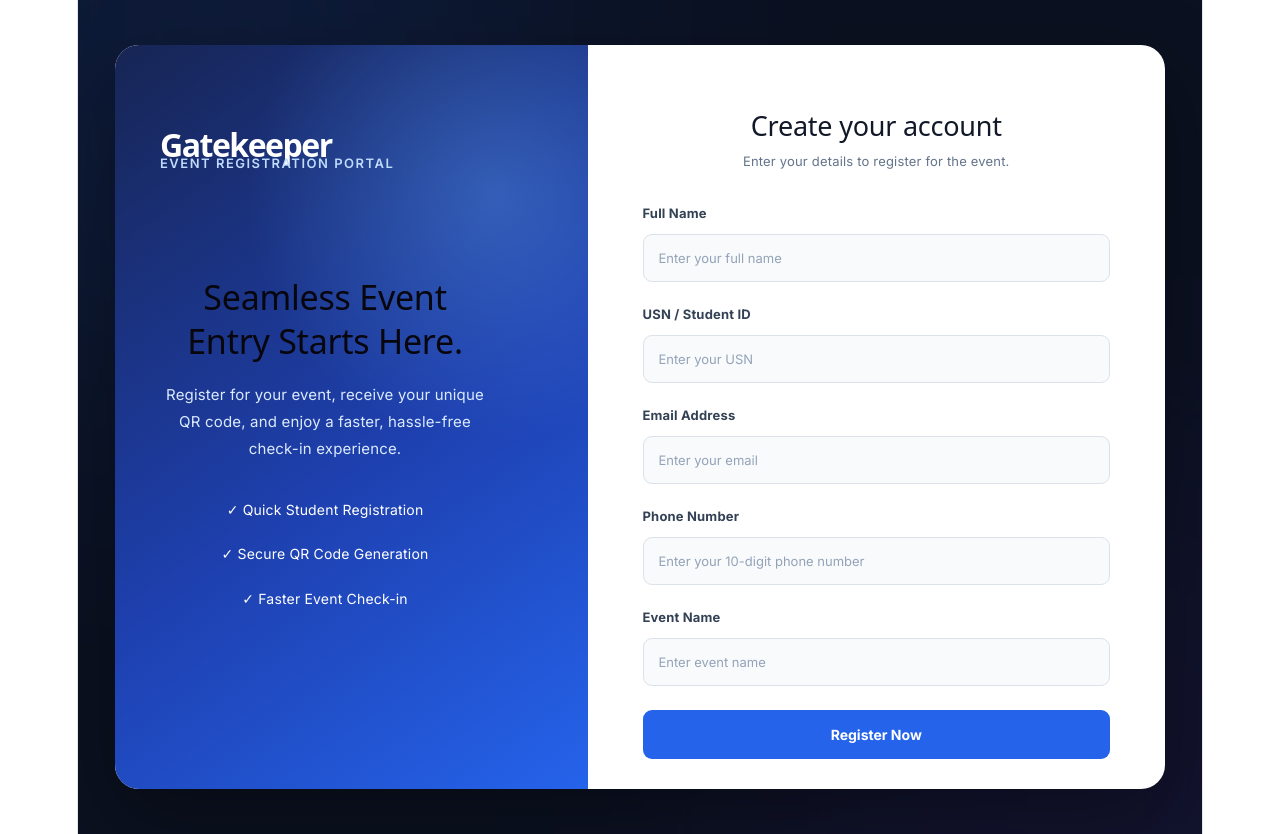
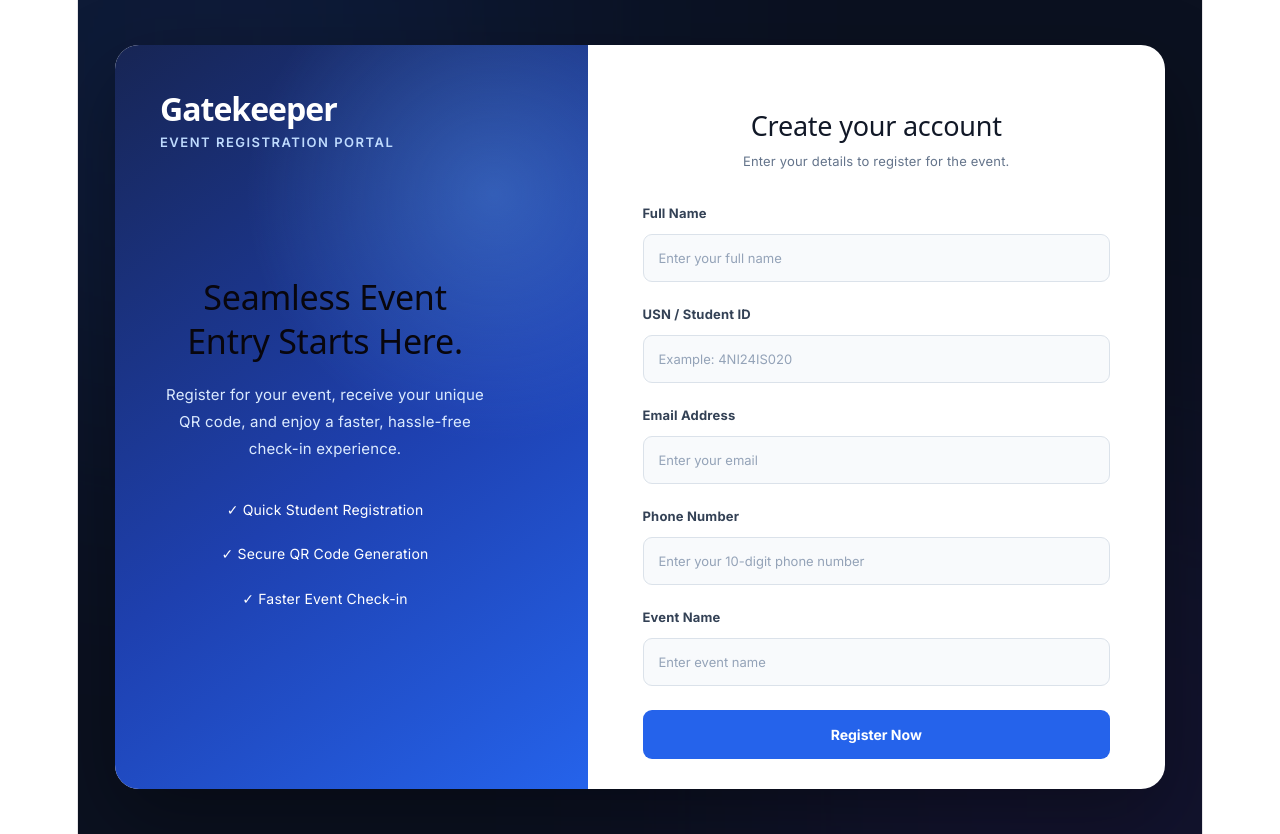
Before and after one commit to ankitashankar/GateKeeper, a React app in the folder frontend/: page / in a window 1280 px wide. Built offline with nearby package versions, Linux system fonts and the light colour scheme; the HTML template or start-up script is replaced by a standard one.

Commit message:
Improve registration validation and UI

```diff
--- a/frontend/src/pages/Registration.css
+++ b/frontend/src/pages/Registration.css
@@ -73,28 +73,33 @@ body {
 
 /* BRANDING */
 
-.registration-card h1 {
+.registration-card > h1 {
   position: absolute;
-  top: 55px;
+  top: 45px;
   left: 45px;
-  z-index: 2;
+  z-index: 3;
   color: white;
   font-size: 32px;
   font-weight: 800;
-  letter-spacing: -1.5px;
+  letter-spacing: -1px;
+  line-height: 1.2;
+  margin: 0;
 }
 
-.subtitle {
+.registration-card > .subtitle {
   position: absolute;
-  top: 105px;
+  top: 88px;
   left: 45px;
-  z-index: 2;
+  z-index: 3;
   color: #bfdbfe;
   font-size: 13px;
   letter-spacing: 1.5px;
   text-transform: uppercase;
   font-weight: 600;
+  line-height: 1.5;
+  margin: 0;
 }
+
 
 /* FORM */
 
--- a/frontend/src/pages/Registration.jsx
+++ b/frontend/src/pages/Registration.jsx
@@ -132,9 +132,17 @@ function Registration() {
             <input
               type="text"
               name="usn"
-              placeholder="Enter your USN"
+              placeholder="Example: 4NI24IS020"
               value={formData.usn}
-              onChange={handleChange}
+              onChange={(e) =>
+                setFormData({
+                  ...formData,
+                  usn: e.target.value.toUpperCase()
+                })
+              }
+              pattern="4NI[0-9]{2}[A-Z]{2}[0-9]{3}"
+              title="Enter a valid USN (Example: 4NI24IS020)"
+              maxLength="10"
               required
             />
           </div>
```
Also changed, not shown: 1 other file (tests, documents, lock files or other folders).
